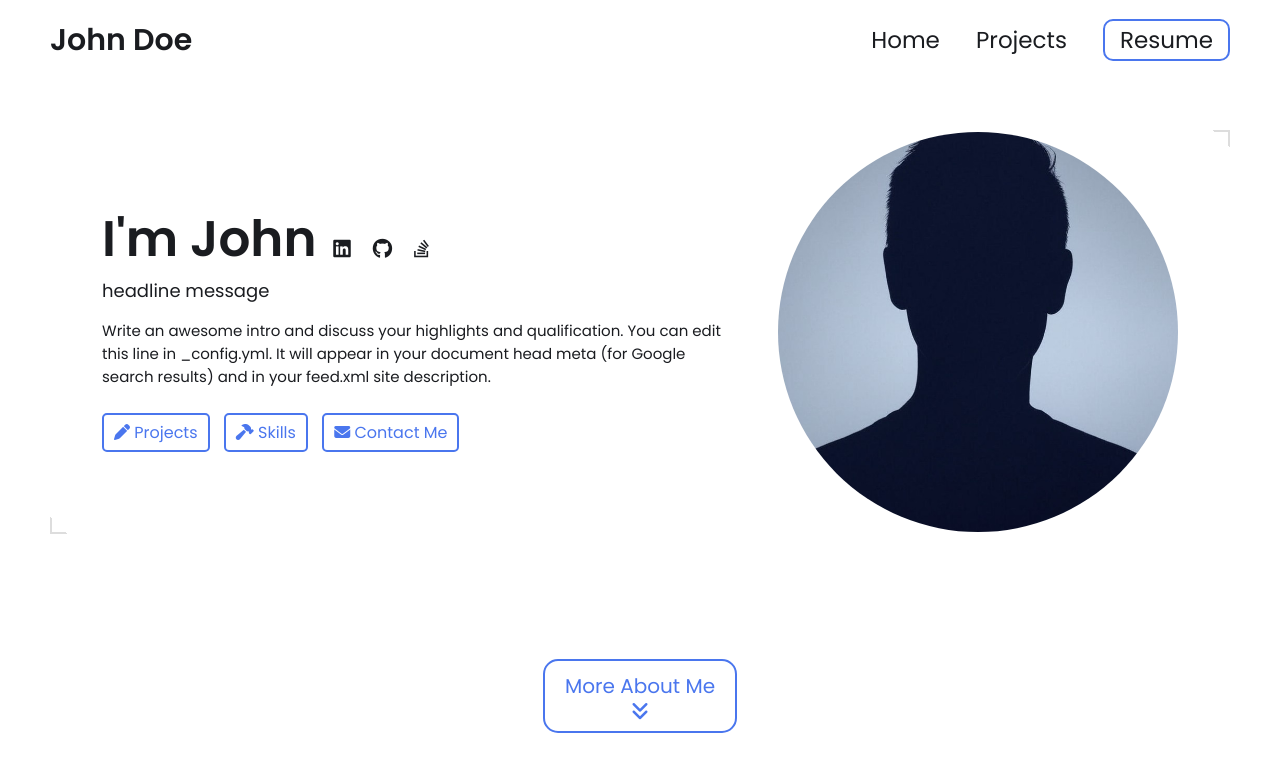
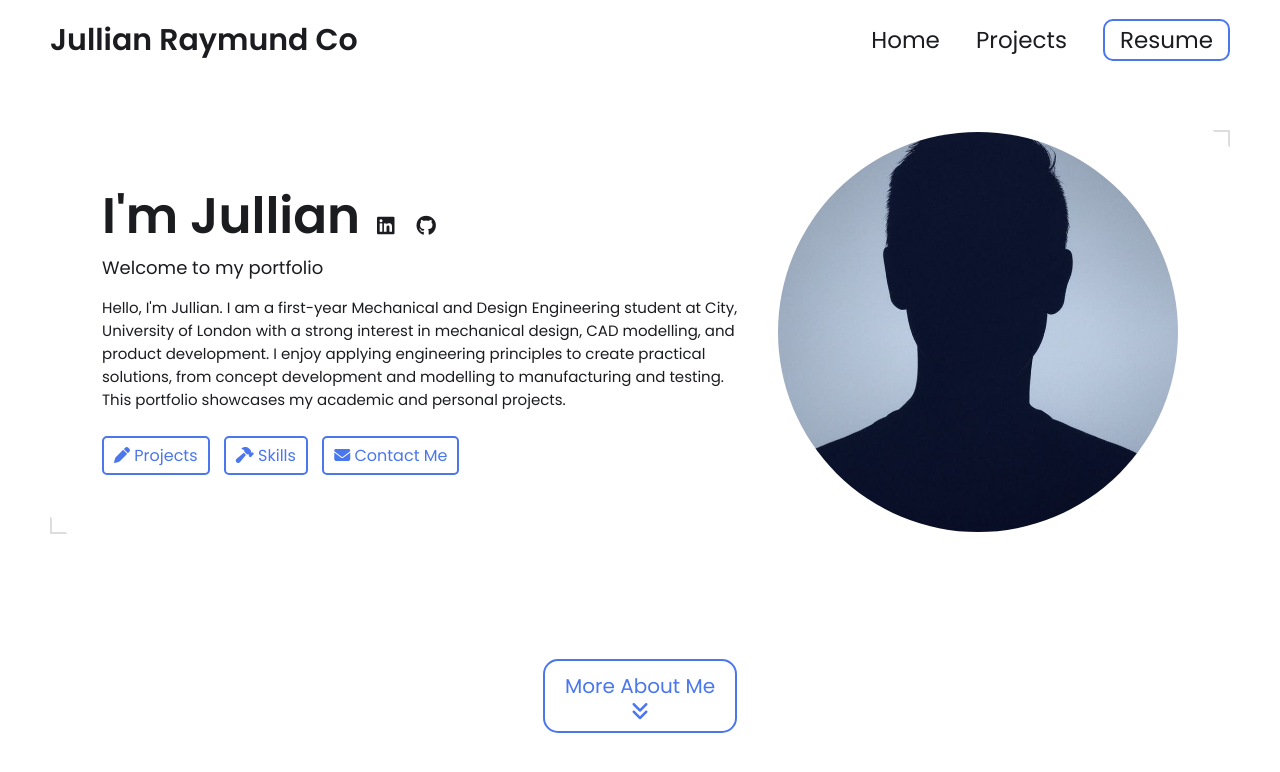
Before and after one commit to Ray-jco/Ray-jco.github.io, a Jekyll site: the page built from index.html, in a window 1280 px wide and 900 px high. Shown: the top 772 px of the window. Built offline with Jekyll 4.4.1, drawn with Linux system fonts in a browser that asks for light colours; some of the changed text lies outside the part shown.

Commit message:
Update portfolio details and skills in config

```diff
--- a/_config.yml
+++ b/_config.yml
@@ -7,17 +7,18 @@
 
 # Main Page Setup
 
-title: John Doe's Portfolio # This is what shows up in the tab of the browser
+title: Jullian Raymund Co's Portfolio # This is what shows up in the tab of the browser
 
 
 
 # Hero Section
-name: John Doe
-headline: headline message
+name: Jullian Raymund Co
+headline: Welcome to my portfolio
 description: >- # dont remove this line. this will ignore all new lines until the next section
-  Write an awesome intro and discuss your highlights and qualification. You can edit this
-  line in _config.yml. It will appear in your document head meta (for
-  Google search results) and in your feed.xml site description.
+  Hello, I'm Jullian.
+  I am a first-year Mechanical and Design Engineering student at City, University of London with a strong interest in mechanical design, CAD modelling, and product development.
+  I enjoy applying engineering principles to create practical solutions, from concept development and modelling to manufacturing and testing.
+  This portfolio showcases my academic and personal projects.
 
 # Place your profile image in /assets/images/profile-image/folder and edit the file name
 profile_image: ./assets/images/profile-image/avatar.jpeg
@@ -25,15 +26,15 @@ profile_image: ./assets/images/profile-image/avatar.jpeg
 
 # Link your resume
 # You can place your resume in assets/resume/{resume.pdf or add external link such as pdf saved in google drive
-resume-url: https://drive.google.com/file/d/13Z3duVzh-gguPU5r03oJVEE6rV9rd3DS/view?usp=sharing # or /assets/resume/resume.pdf
+resume-url: https://docs.google.com/document/d/1gY_h9yX3XlO8TDj7IYs__p9BpUdmOxvt9mfgs6yJv78/edit?usp=sharing # or /assets/resume/resume.pdf
 
 
 # Set up external links - this will show up as small icons next to your name.
 
 external-links:    # input only your own url slug. The icons with missing entries will not appear.
-  linkedin: test    # https://www.linkedin.com/in/{your url slug}
-  github: leea12    # https://github.com/{your url slug}
-  stackoverflow: test      # https://stackoverflow.com/users/{your url slug}
+  linkedin: jullian-raymund-co-096782245   # https://www.linkedin.com/in/{your url slug}
+  github: Ray-jco   # https://github.com/{your url slug}
+  stackoverflow:      # https://stackoverflow.com/users/{your url slug}
   medium:            # https://medium.com/@{your url slug}
   x-twitter:   # https://x.com/{your url slug}
   threads:            # https://threads.net/@{your url slug}
@@ -47,48 +48,35 @@ external-links:    # input only your own url slug. The icons with missing entrie
 skills:
   - category: 3D Modeling
     tools:
-    - Onshape
+    - Siemens Nx
     - Solidworks
-    - Creo
     - Fusion 360 (Autodesk)
-    - Blender (for complex shapes or animations)
-    - Siemens NX
-    - Inventor (Autodesk)
-    - CATIA (Dassault Systèmes)
+    - Blender
+  - category: Programming
+    tools:
+    - Python
+    - C++
+    - SQL
+    - HTML
   - category: Prototyping
     tools:
-    - SLA
     - CNC
     - FDM
-    - SLS
-    - DMLS
-    - PolyJet Printing
-    - Vacuum Casting
-    - Laser Cutting
-    - Water Jet Cutting
+    - Wood / XPS models
     - Arduino / Raspberry Pi
     - Breadboarding for circuit testing
-  - category: Design Standards / Practices
+  - category: Standards / Practices
     tools:
-    - GD&T ASME Y14
+    - GMP
     - ISO fits and tolerances
-    - PLM (PTC Windchill / Arena)
   - category: PCB Design
     tools:
-    - Altium Designer
-    - Altium
-    - Eagle
+    - Proteus
     - KiCad
-  - category: Problem Solving / Risk Management
-    tools:
-    - Root Cause Analysis (e.g., 5 Whys, Fishbone Diagram)
-    - DFMEA / PFMEA
-    - Six Sigma methodologies
-    - Shain Red-X
 
 
-# Contact Form Setup. Setup an account and copy over the key. When someone fills out the form, it will be received in your email.
-formspree-key:   https://formspree.io/f/{8-digit key}
+
+
 
 
 
```
